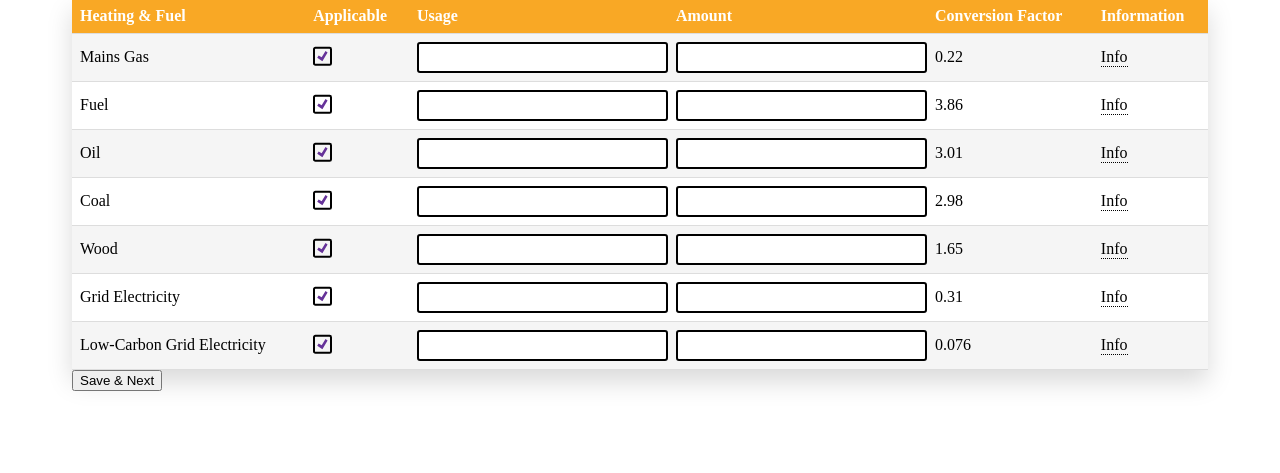
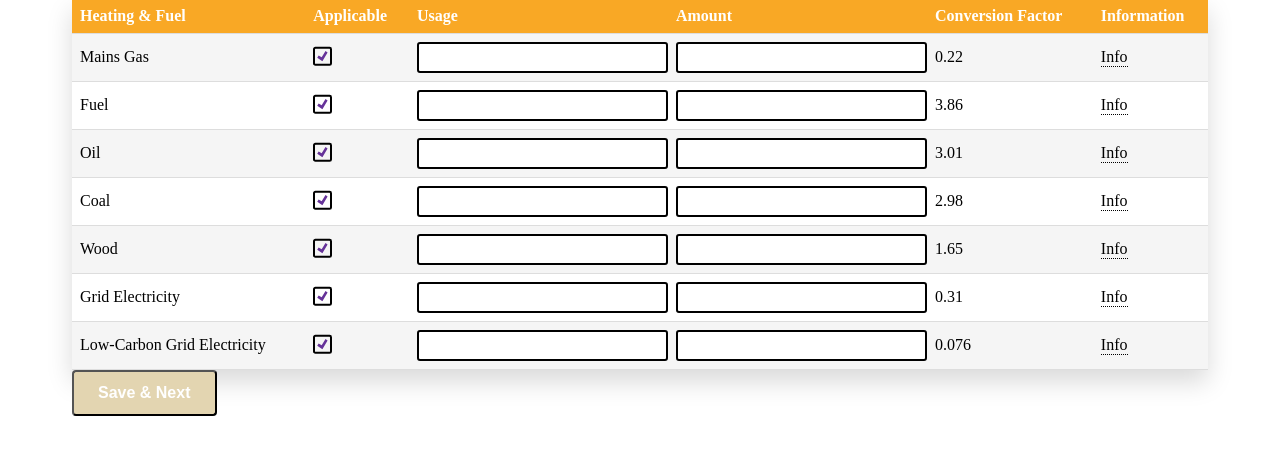
Before and after one commit to UofG-sh28/Brewdog-PFL, a Django app: page /my/calculator/ in a window 1280 px wide. Shown: the part 283-756 px from the top of the page. Run offline with Django 4.2, Linux system fonts and the light colour scheme.

Commit message:
Fixes... stuff

```diff
--- a/pfl_calculator/static/styles/base.css
+++ b/pfl_calculator/static/styles/base.css
@@ -68,7 +68,6 @@ html {
   background-color: #F5F5F5;
   color: black;
 }
-
 
 /* Calculator */
 table {
@@ -142,8 +141,42 @@ tr:nth-child(even) {
 }
 
 
-.output{
+.output {
     pointer-events:none;
+}
+
+.shine-button {
+  display: inline-block;
+  padding: 12px 24px;
+  font-size: 16px;
+  text-align: center;
+  text-decoration: none;
+  color: white;
+  background-color: #e3d5b1;
+  font-weight: bold;
+  border-radius: 4px;
+  position: relative;
+}
+
+.shine-button::before {
+  content: "";
+  position: absolute;
+  top: -5px;
+  left: -5px;
+  right: -5px;
+  bottom: -5px;
+  background: linear-gradient(green, green);
+  border-radius: 4px;
+  z-index: -1;
+  filter: blur(5px);
+  transform: scale(1.3);
+  opacity: 0;
+  transition: all 0.3s ease-in-out;
+}
+
+.shine-button:hover::before {
+  opacity: 1;
+  transform: scale(1);
 }
 
 /*To sort*/
--- a/pfl_calculator/templates/calculator_site/calculator.html
+++ b/pfl_calculator/templates/calculator_site/calculator.html
@@ -46,7 +46,7 @@
                     </tr>
                 {% endfor %}
         </table>
-    <input type="submit" value="Save & Next">
+    <input class="shine-button" type="submit" value="Save & Next">
 </form>
 {% if progress_back|add:1 %}
     <form action="/my/calculator/?progress={{progress_back}}" enctype="multipart/form-data"  method="post">
```
